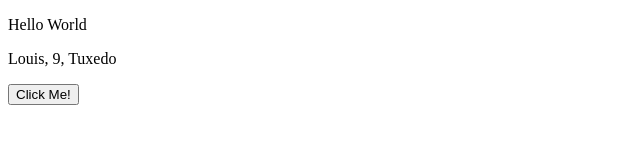
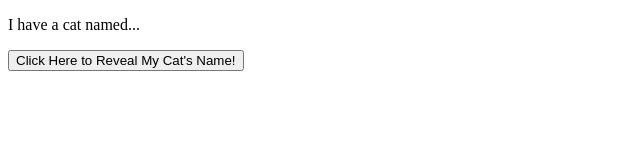
Before and after one commit to mharris162/IMED2351-assignment3, a plain HTML site: page index.html in a window 1280 px wide. Shown: the whole page, without its empty margins (0-640 px from the left). Drawn offline with Linux system fonts and the light colour scheme.

Commit message:
event-corrected

```diff
--- a/index.html
+++ b/index.html
@@ -5,23 +5,29 @@
 </head>
 
 <body>
-    <p> Hello World</p>
+    <p> I have a cat named...</p>
     <script src="./app.js"></script>
 
     <p id="demo"></p>
 
 <script>
-// Create an Object
+// Object
 const pet = {
+// object properties
   name: "Louis",
   age: 9,
-  color: "Tuxedo"
+  color: "Tuxedo",
+  ownerLastName: "Harris",
+//method
+    fullName: function (){
+    return this.name + " " + this.ownerLastName;
+}
 };
 
 // Display Properties
-document.getElementById("demo").innerHTML = pet.name + ", " + pet.age + ", " + pet.color;
+//document.getElementById("demo").innerHTML = pet.name + ", " + pet.age + ", " + pet.color;
 </script>
 
-<button type="button" onclick="document.getElementById('demo').innerHTML =pet.name">Click Me!</button>
+<button type="button" onclick="document.getElementById('demo').innerHTML = (pet.fullName)">Click Here to Reveal My Cat's Name!</button>
 </body>
 </html>
```
